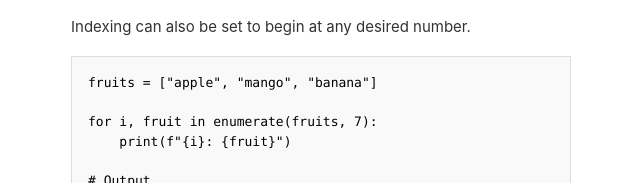
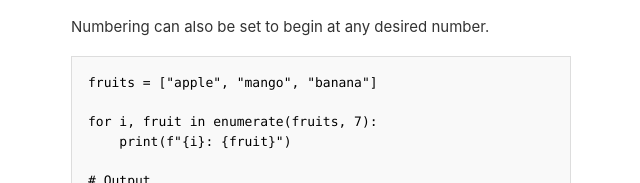
Before and after one commit to wangonya/wangonya.com, a Gatsby site: page /blog/python-enumerate in a window 1280 px wide. Shown: the part 1482-1665 px from the top of the page, 319-959 px from the left. Built offline with nearby package versions, Linux system fonts and the light colour scheme; Gatsby itself is replaced by a stand-in of ours; some packages are replaced by stand-ins of ours; code samples lack their colours.

Commit message:
improve numbering

````diff
--- a/src/pages/blog/python-enumerate.md
+++ b/src/pages/blog/python-enumerate.md
@@ -53,7 +53,7 @@ for i, fruit in enumerate(fruits):
 # 2: banana
 ```
 
-Indexing can also be set to begin at any desired number.
+Numbering can also be set to begin at any desired number.
 
 ```python
 fruits = ["apple", "mango", "banana"]
````
